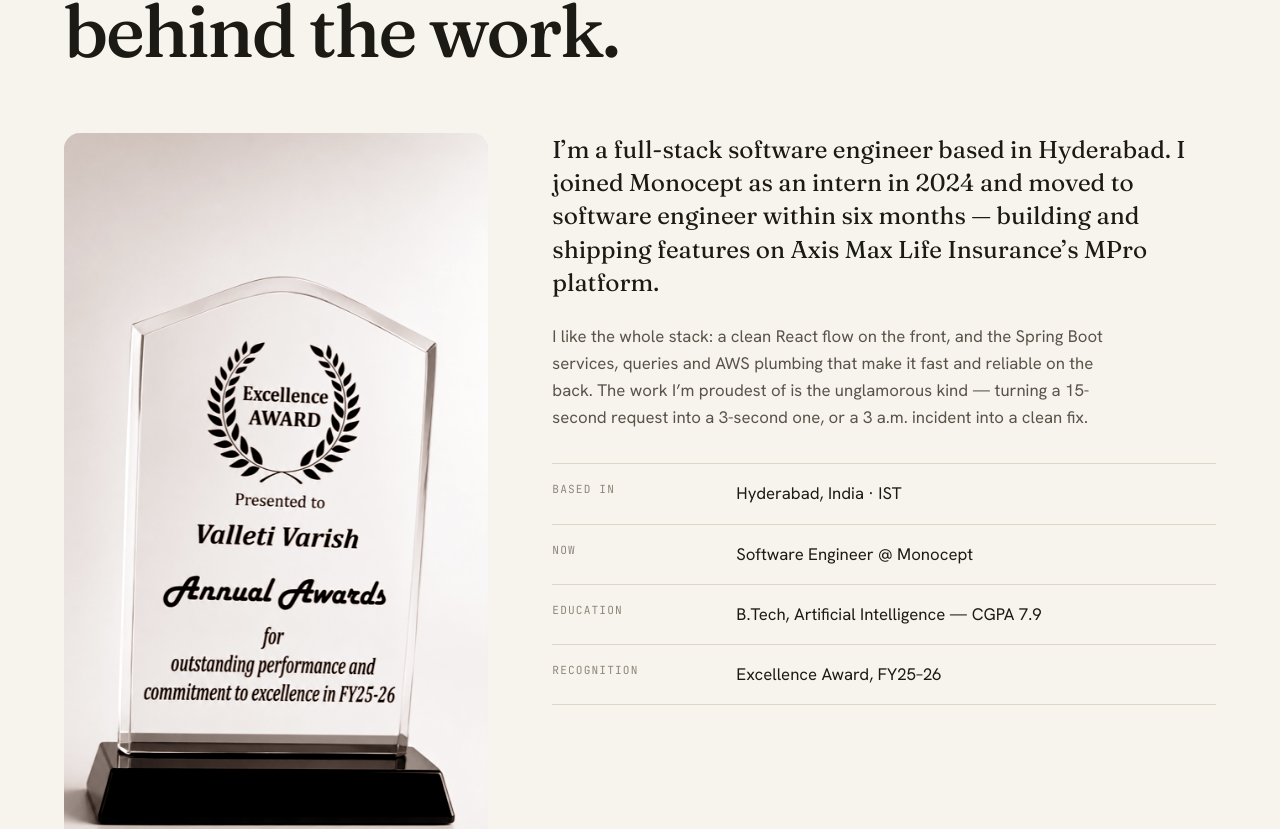
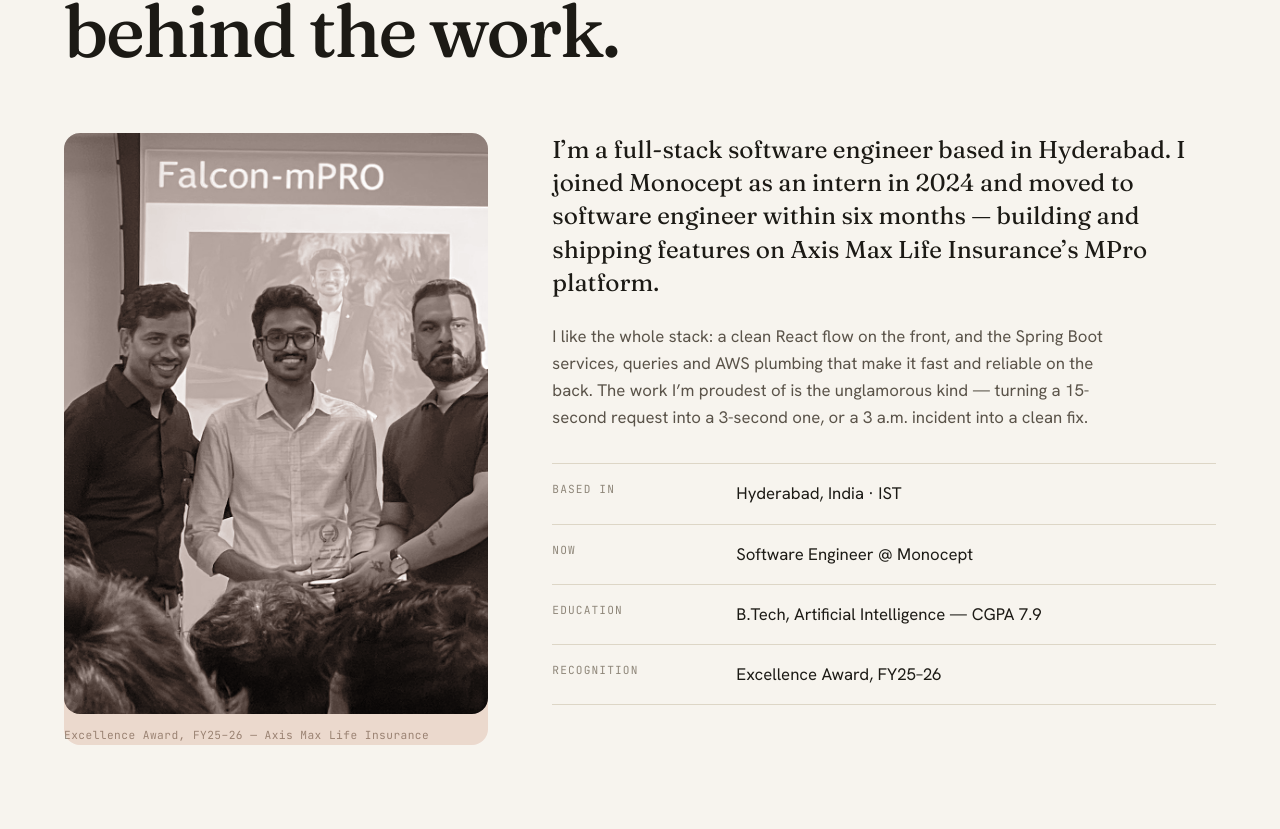
Before and after one commit to valletivarish/valleti-varish, a Next.js app: page / in a window 1280 px wide. Shown: the part 2661-3490 px from the top of the page. Built offline with nearby package versions, Linux system fonts and the light colour scheme.

Commit message:
About: ceremony photo (receiving the award) instead of trophy

```diff
--- a/components/about/About.module.css
+++ b/components/about/About.module.css
@@ -16,7 +16,7 @@
 .photo {
   width: 100%;
   height: auto;
-  aspect-ratio: 64 / 114;
+  aspect-ratio: 92 / 126;
   object-fit: cover;
   border-radius: var(--r-3);
   filter: grayscale(1) contrast(1.03);
--- a/components/about/About.tsx
+++ b/components/about/About.tsx
@@ -22,11 +22,11 @@
           <Reveal className={styles.media}>
             <figure className={styles.figure}>
               <img
-                src="/award.jpg"
-                alt="The Excellence Award (FY25–26) from Axis Max Life Insurance"
+                src="/about-ceremony.jpg"
+                alt="Varish Valleti receiving the Excellence Award (FY25–26) at Axis Max Life Insurance"
                 className={styles.photo}
-                width={507}
-                height={900}
+                width={920}
+                height={1255}
                 loading="lazy"
               />
               <figcaption className={styles.cap}>
```
Also changed, not shown: images/IMG_0729.jpg (added), public/about-ceremony.jpg (added).
